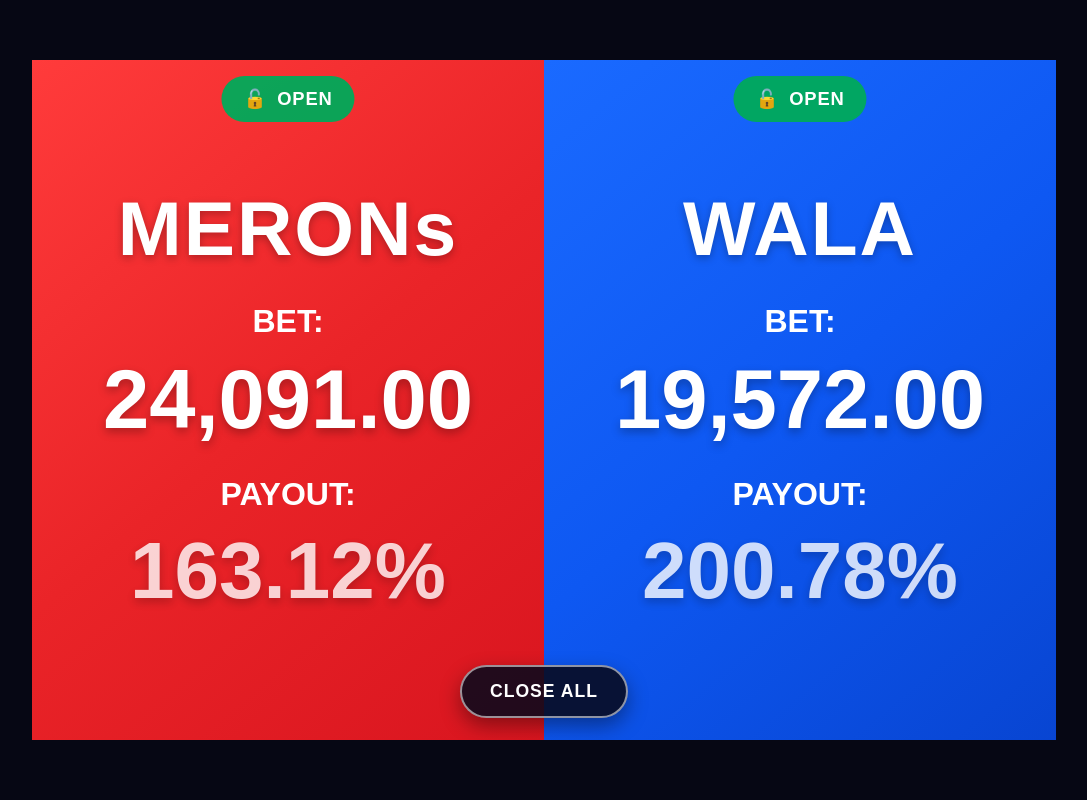
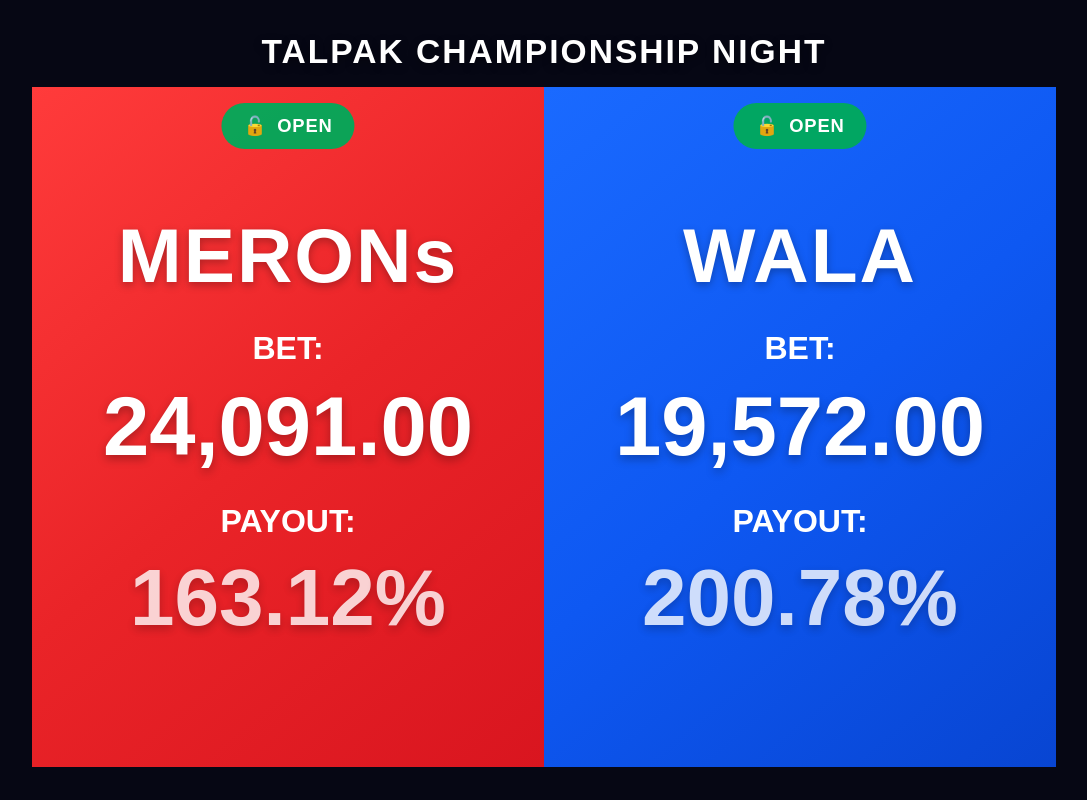
Before and after one commit to kentuy17/talpak-controller, a React (Vite) app: page / in a window 1280 px wide. Shown: the whole page, without its empty margins (96-1183 px from the left). Built offline with nearby package versions, Linux system fonts and the light colour scheme.

Commit message:
Add event title header and remove footer control

```diff
--- a/src/components/BettingDisplay.jsx
+++ b/src/components/BettingDisplay.jsx
@@ -19,16 +19,10 @@ const BettingDisplay = () => {
     [walaBet, totalPool],
   );
 
-  const areAllOpen = isMeronOpen && isWalaOpen;
-
-  const toggleAll = () => {
-    const next = !areAllOpen;
-    setIsMeronOpen(next);
-    setIsWalaOpen(next);
-  };
 
   return (
     <main style={styles.page}>
+      <header style={styles.header}>TALPAK CHAMPIONSHIP NIGHT</header>
       <div style={styles.board}>
         <FighterPanel
           side='MERONs'
@@ -47,10 +41,6 @@ const BettingDisplay = () => {
           payout={walaPayout}
           panelStyle={styles.wala}
         />
-
-        <button style={styles.allButton} onClick={toggleAll}>
-          {areAllOpen ? 'CLOSE ALL' : 'OPEN ALL'}
-        </button>
       </div>
     </main>
   );
@@ -95,10 +85,21 @@ const styles = {
   page: {
     minHeight: '100vh',
     display: 'flex',
+    flexDirection: 'column',
+    gap: '16px',
     justifyContent: 'center',
     alignItems: 'center',
     background: '#060714',
     fontFamily: 'Arial, Helvetica, sans-serif',
+    padding: '24px',
+  },
+  header: {
+    color: '#fff',
+    fontSize: '2.1rem',
+    fontWeight: 900,
+    letterSpacing: '2px',
+    textTransform: 'uppercase',
+    textShadow: '0 3px 8px rgba(0,0,0,0.35)',
   },
   board: {
     width: '100%',
@@ -114,7 +115,7 @@ const styles = {
   panel: {
     minHeight: '680px',
     textAlign: 'center',
-    padding: '28px 24px 112px',
+    padding: '28px 24px',
     color: 'white',
     position: 'relative',
   },
@@ -190,23 +191,6 @@ const styles = {
     opacity: 0.8,
     textShadow: '0 4px 10px rgba(0,0,0,0.28)',
   },
-  allButton: {
-    position: 'absolute',
-    bottom: '22px',
-    left: '50%',
-    transform: 'translateX(-50%)',
-    border: '2px solid rgba(255,255,255,0.55)',
-    background: 'rgba(8, 10, 28, 0.88)',
-    color: 'white',
-    borderRadius: '999px',
-    padding: '14px 28px',
-    fontWeight: 900,
-    fontSize: '1.1rem',
-    letterSpacing: '1px',
-    cursor: 'pointer',
-    zIndex: 7,
-    boxShadow: '0 8px 20px rgba(0,0,0,0.38)',
-  },
 };
 
 export default BettingDisplay;
```
